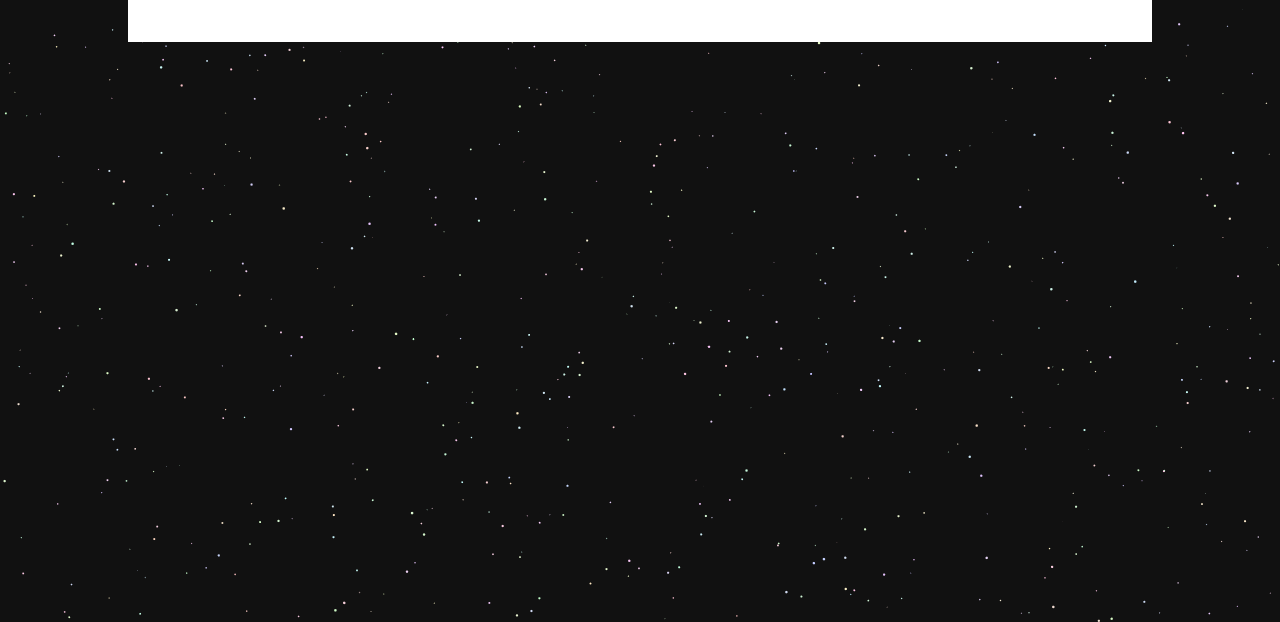
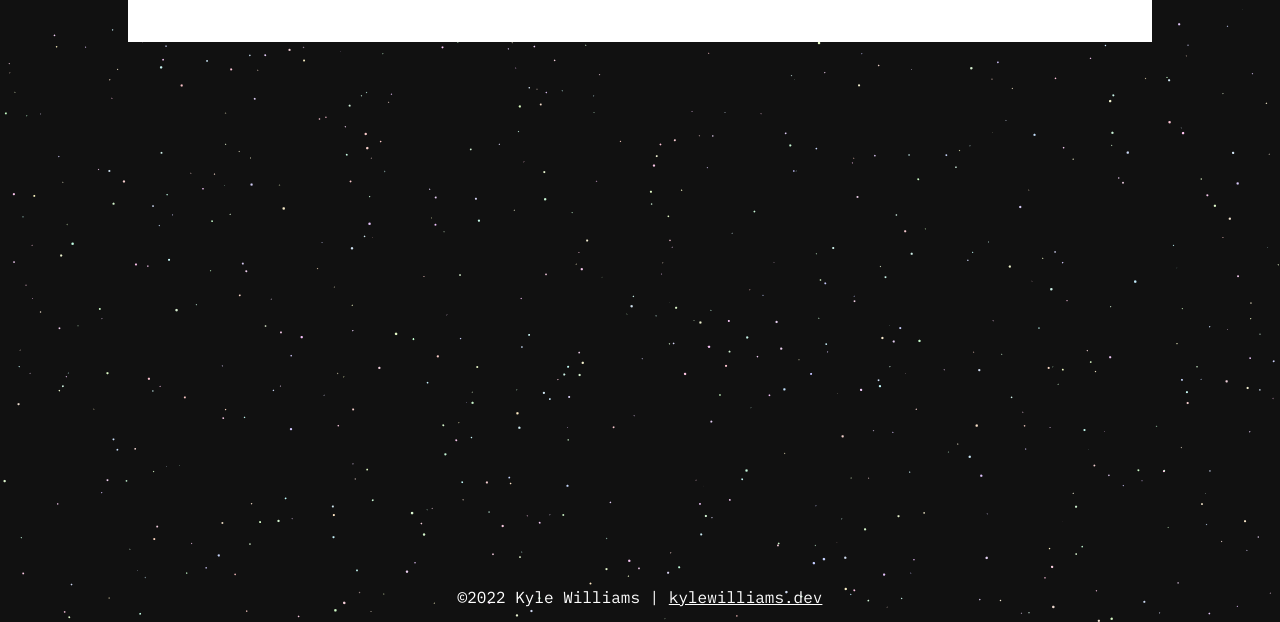
Before and after one commit to elykkyle/nasa-apod, a plain HTML site: page index.html in a window 1280 px wide. Shown: the part 178-800 px from the top of the page. Drawn offline with Linux system fonts and the light colour scheme; no server answers.

Commit message:
add footer (issue #1), fix background url

```diff
--- a/css/style.css
+++ b/css/style.css
@@ -22,7 +22,10 @@
 /*******************************************/
 
 body {
-  background: url(/assets/images/starfield.png) #111;
+  min-height: 100vh;
+  display: flex;
+  flex-direction: column;
+  background: url(../assets/images/starfield.png) #111;
   font-family: 'IBM Plex Mono', monospace;
 }
 h1 {
@@ -68,6 +71,17 @@ header {
   display: flex;
   justify-content: center;
 }
+footer {
+  bottom: 0;
+  margin-top: auto;
+  padding: 1em;
+  display: flex;
+  justify-content: center;
+  color: white;
+}
+footer a {
+  color: white;
+}
 
 /******************************************
 /* ADDITIONAL STYLES
--- a/index.html
+++ b/index.html
@@ -37,5 +37,11 @@
         <p id="description"></p>
       </div>
     </div>
+    <footer>
+      <span
+        >&copy;2022 Kyle Williams |
+        <a href="https://kylewilliams.dev">kylewilliams.dev</a></span
+      >
+    </footer>
   </body>
 </html>
```
